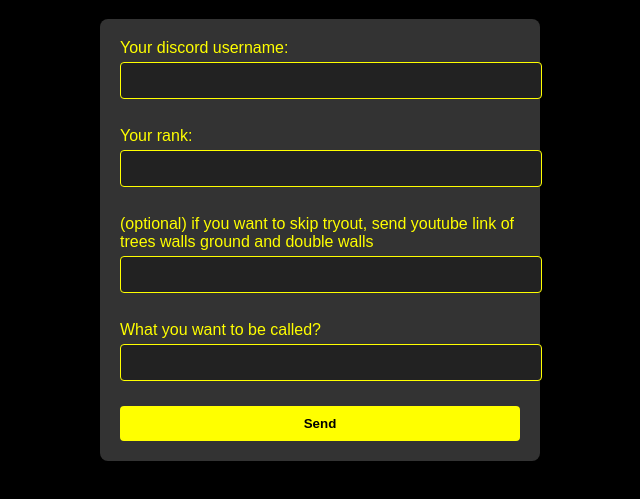
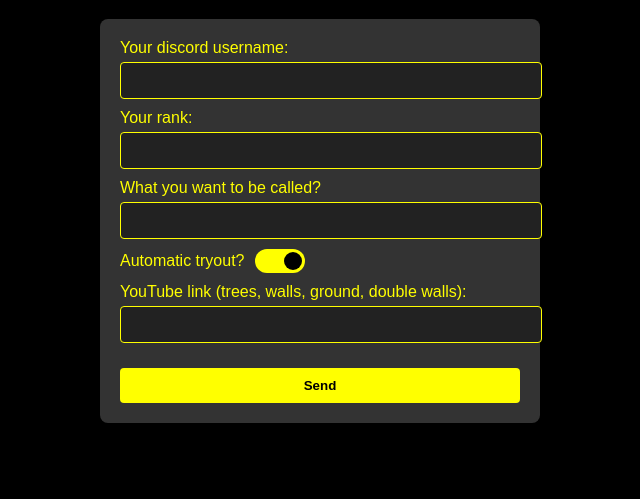
Before and after one commit to Hujuq/Hujuq.github.io, a plain HTML site: page form.html in a window 1280 px wide. Shown: the part 101-600 px from the top of the page, without its empty margins (320-960 px from the left). Drawn offline with Linux system fonts and the light colour scheme.

Commit message:
Update join form

```diff
--- a/form.html
+++ b/form.html
@@ -1,11 +1,9 @@
 <!DOCTYPE html>
-
 <html lang="en">
 <head>
   <meta http-equiv="CONTENT-TYPE" content="text/html; charset=UTF-8">
   <title>tryout form</title>
   <style>
-    /* Set black background for the page */
     body {
       background-color: black;
       color: yellow;
@@ -14,7 +12,6 @@
       padding: 0;
     }
 
-    /* Style for the header */
     h1 {
       text-align: center;
       color: yellow;
@@ -22,7 +19,6 @@
       font-size: 2em;
     }
 
-    /* Style for the form */
     form {
       width: 100%;
       max-width: 400px;
@@ -33,15 +29,13 @@
       box-shadow: 0 4px 6px rgba(0, 0, 0, 0.5);
     }
 
-    /* Style for labels */
     label {
       display: block;
       margin-bottom: 10px;
       color: yellow;
     }
 
-    /* Style for inputs */
-    input {
+    input, select {
       width: 100%;
       padding: 10px;
       margin-top: 5px;
@@ -51,7 +45,6 @@
       border-radius: 4px;
     }
 
-    /* Style for the submit button */
     button {
       width: 100%;
       padding: 10px;
@@ -67,38 +60,129 @@
     button:hover {
       background-color: #f1c40f;
     }
+
+    .switch-container {
+      display: flex;
+      align-items: center;
+      margin-top: 10px;
+      margin-bottom: 10px;
+    }
+
+    .switch-container label {
+      margin-right: 10px;
+      margin-bottom: 0;
+    }
+
+    .switch {
+      position: relative;
+      display: inline-block;
+      width: 50px;
+      height: 24px;
+    }
+
+    .switch input {
+      opacity: 0;
+      width: 0;
+      height: 0;
+    }
+
+    .slider {
+      position: absolute;
+      cursor: pointer;
+      top: 0;
+      left: 0;
+      right: 0;
+      bottom: 0;
+      background-color: #ccc;
+      transition: 0.4s;
+      border-radius: 24px;
+    }
+
+    .slider:before {
+      position: absolute;
+      content: "";
+      height: 18px;
+      width: 18px;
+      left: 3px;
+      bottom: 3px;
+      background-color: black;
+      transition: 0.4s;
+      border-radius: 50%;
+    }
+
+    input:checked + .slider {
+      background-color: yellow;
+    }
+
+    input:checked + .slider:before {
+      transform: translateX(26px);
+    }
+
+    .conditional {
+      display: none;
+    }
+
+    .visible {
+      display: block;
+    }
   </style>
+  <script>
+    function toggleFields() {
+      const isAuto = document.getElementById('autoTryout').checked;
+      document.getElementById('youtubeField').style.display = isAuto ? 'block' : 'none';
+      document.getElementById('timeFields').style.display = isAuto ? 'none' : 'block';
+    }
+
+    window.onload = function() {
+      toggleFields(); // run it on page load too
+    }
+  </script>
 </head>
-
 <body>
-  <h1>
-    Hello, World!
-  </h1>
-  <form
-  action="https://formspree.io/f/xldjqvkw"
-  method="POST"
-  >
+  <h1>Hello, World!</h1>
+  <form action="https://formspree.io/f/xldjqvkw" method="POST">
     <label>
       Your discord username:
-      <input type="text" name="username">
+      <input type="text" name="username" required>
     </label>
-    <br>
+
     <label>
       Your rank:
-      <input name="rank">
+      <input type="text" name="rank" required>
     </label>
-    <br>
-    <label>
-      (optional) if you want to skip tryout, send youtube link of trees walls ground and double walls
-      <input name="link">
-    </label>
-    <br>
+
     <label>
       What you want to be called?
-      <input name="nickname">
+      <input type="text" name="nickname" required>
     </label>
+
+    <div class="switch-container">
+      <label for="autoTryout">Automatic tryout?</label>
+      <label class="switch">
+        <input type="checkbox" id="autoTryout" name="autoTryout" onchange="toggleFields()" checked>
+        <span class="slider"></span>
+      </label>
+    </div>
+
+    <div id="youtubeField" class="conditional">
+      <label>
+        YouTube link (trees, walls, ground, double walls):
+        <input type="url" name="link">
+      </label>
+    </div>
+
+    <div id="timeFields" class="conditional">
+      <label>
+        Available from:
+        <input type="time" name="available_from">
+      </label>
+      <label>
+        Available till:
+        <input type="time" name="available_till">
+      </label>
+    </div>
+
     <button type="submit">Send</button>
   </form>
 </body>
-
 </html>
```
